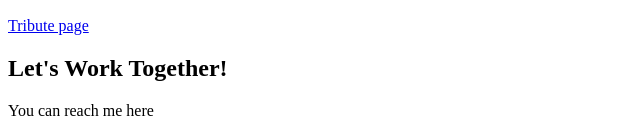
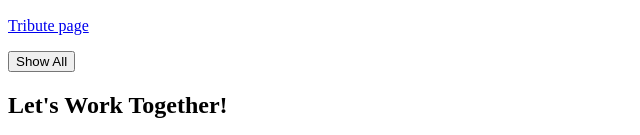
Before and after one commit to BlackenedAce/Personal-Portfolio, a website: page index.html in a window 1280 px wide. Shown: the part 3949-4084 px from the top of the page, without its empty margins (0-640 px from the left). Drawn offline with nearby package versions, Linux system fonts and the light colour scheme; no server answers.

Commit message:
Update index.html
Added Show All/Less button to Project section

```diff
--- a/index.html
+++ b/index.html
@@ -101,6 +101,10 @@
 
         </div>
 
+            <div id="button-container">
+      <button id="button">Show All</button>
+      </div>
+
     </section>
     <!-- End Project Section -->
 
```
